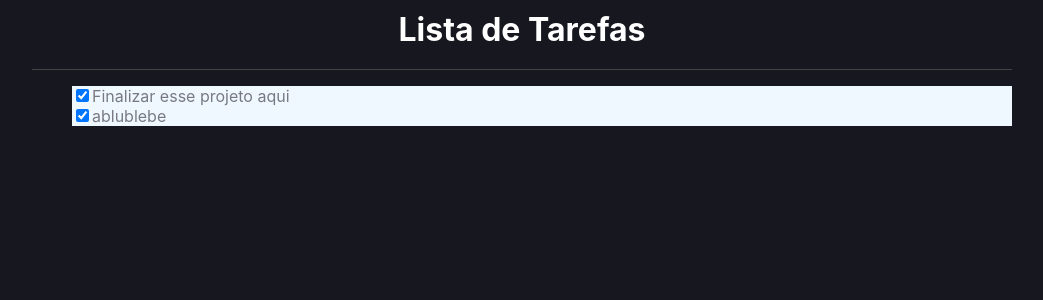
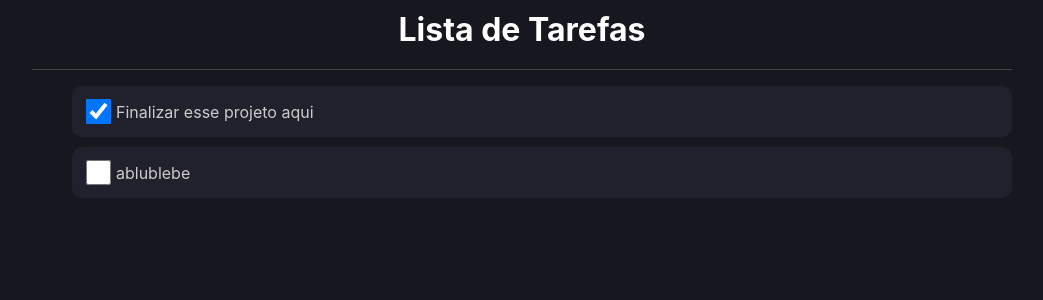
Before and after one commit to ZekLicby/to-do-list-with-type, a React (Create React App) app: page / in a window 1280 px wide. Shown: the top 300 px of the page, without its empty margins (118-1161 px from the left). Built offline with nearby package versions, Linux system fonts and the light colour scheme.

Commit message:
Adição da função de checado

```diff
--- a/package.json
+++ b/package.json
@@ -15,7 +15,6 @@
     "react-scripts": "^2.1.3",
     "style-component": "^0.0.1",
     "styled-components": "^5.3.6",
-    "typescript": "^4.8.4",
     "web-vitals": "^2.1.4"
   },
   "scripts": {
@@ -43,6 +42,7 @@
     ]
   },
   "devDependencies": {
-    "@types/styled-components": "^5.1.26"
+    "@types/styled-components": "^5.1.26",
+    "typescript": "^4.8.4"
   }
 }
--- a/src/App.tsx
+++ b/src/App.tsx
@@ -6,7 +6,7 @@
 const App = () => {
 
   const [list, setList] = useState<Item[]>([
-    { id: 1, name: "Finalizar esse projeto aqui", done: false},
+    { id: 1, name: "Finalizar esse projeto aqui", done: true},
     { id: 2, name: "ablublebe", done: false},
   ])
 
--- a/src/components/ListItem/index.tsx
+++ b/src/components/ListItem/index.tsx
@@ -1,4 +1,4 @@
-import React from 'react'
+import React, {useState} from 'react'
 import * as C from './styles'
 import {Item} from '../../types/item'
 
@@ -7,9 +7,12 @@
 }
 
 export const ListItem = ({item}:Props) => {
+
+    const [isChecked, setIsChecked] = useState(item.done)
+
     return(
         <C.Container>
-            <input type="checkbox" checked/>
+            <input type="checkbox" checked={isChecked} onChange={e => setIsChecked(e.target.checked)}/>
             <label>{item.name}</label>
         </C.Container>
     )
--- a/src/components/ListItem/styles.ts
+++ b/src/components/ListItem/styles.ts
@@ -1,5 +1,20 @@
 import styled from 'styled-components'
 
 export const Container = styled.div`
-    background-color: aliceblue;
+    display: flex;
+    background-color: #20212C;
+    padding: 10px;
+    border-radius: 10px;
+    margin-bottom: 10px;
+    align-items: center;
+
+    input{
+        width: 25px;
+        height: 25px;
+        margin-right: 5px;
+    }
+
+    label{
+        color: #ccc;
+    }
 `
```
Also changed, not shown: 1 other file (tests, documents, lock files or other folders).
